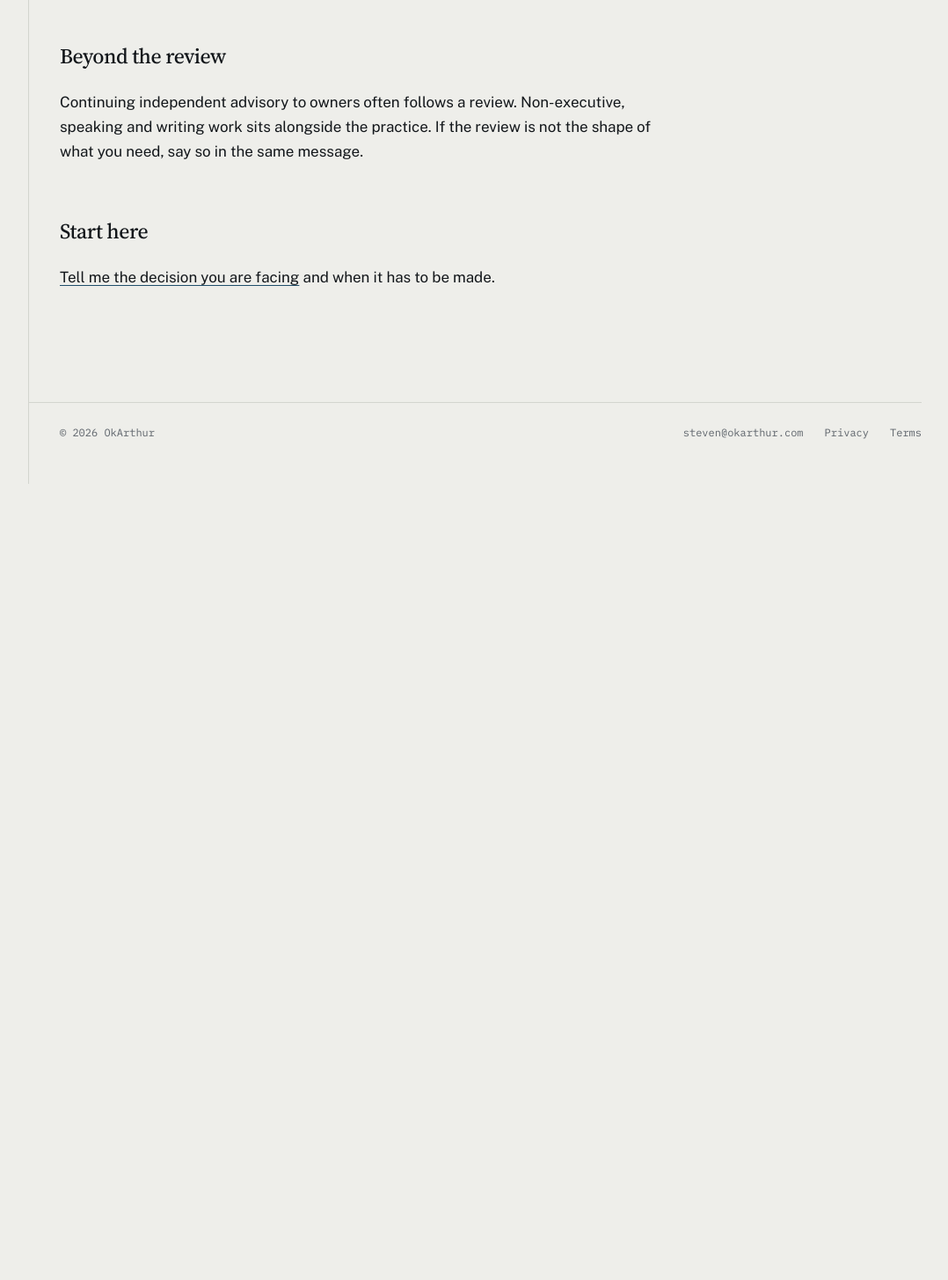
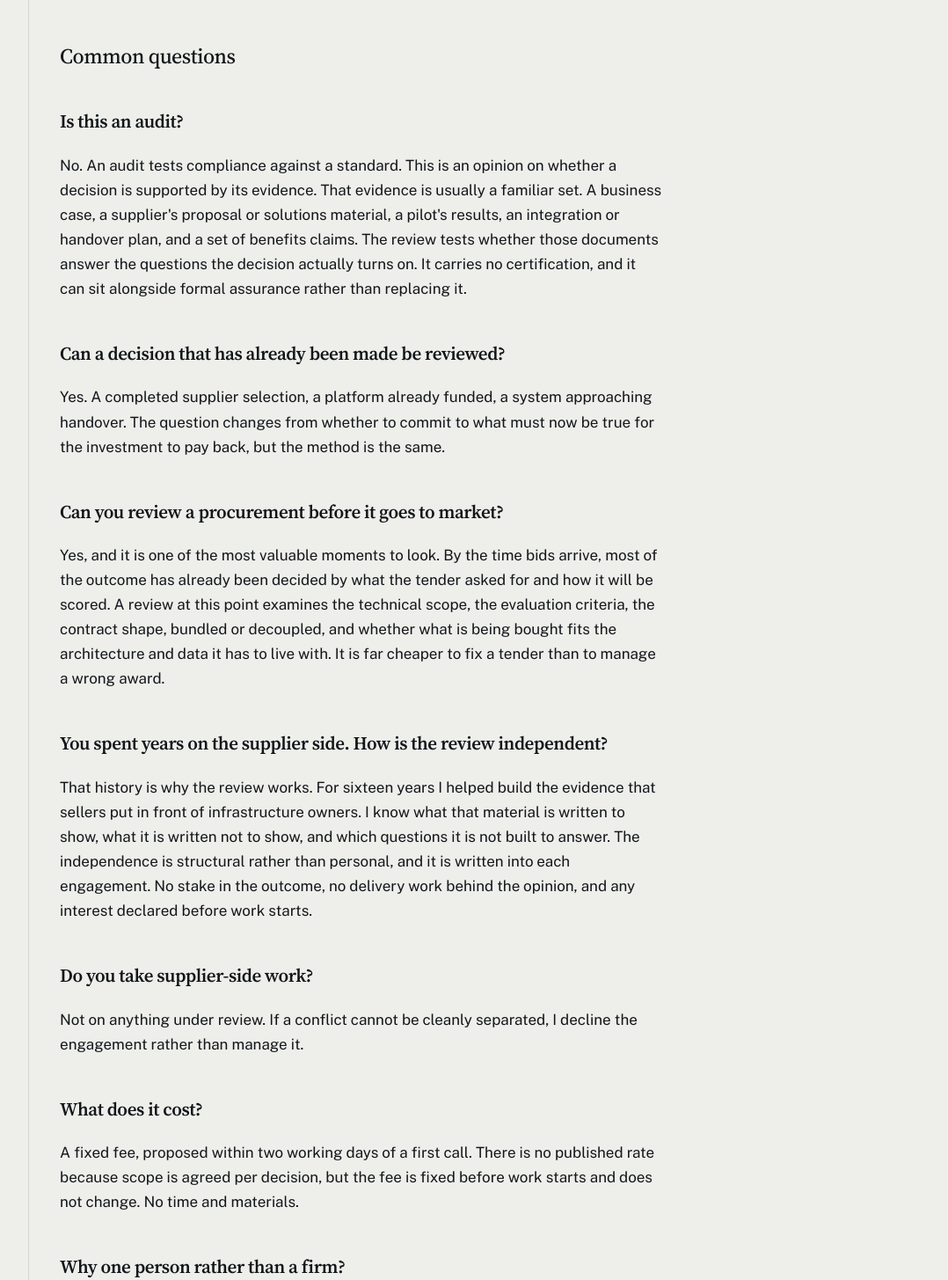
Before and after one commit to rasora-digital/okarthur-site, an Astro site in the folder site/: page /review in a window 1280 px wide. Shown: the part 2220-3675 px from the top of the page at 88% size, without its empty margins (176-1254 px from the left). Before the commit the page ends 2770 px from the top, so only its background shows below. Built offline with nearby package versions, Linux system fonts and the light colour scheme; Astro itself is replaced by a stand-in of ours.

Commit message:
Answer the seven questions the review keeps being asked
The review page explained the service but left the objections unanswered,
including the sharp one: sixteen years on the supplier side, so how is
this independent. Better to answer that on the page than leave a buyer to
infer it.

Marked up as an FAQPage. The section and the schema are both built from
one array in the frontmatter, so the answers Google reads and the answers
on the page cannot drift apart as the copy is edited.

```diff
--- a/site/src/pages/review/index.astro
+++ b/site/src/pages/review/index.astro
@@ -23,12 +23,55 @@ const service = {
 			'Infrastructure owners, developers and major capital programmes',
 	},
 };
+
+/* The section and the FAQPage node are both built from this, so the answers
+   Google reads and the answers on the page cannot drift apart. */
+const questions = [
+	{
+		q: 'Is this an audit?',
+		a: "No. An audit tests compliance against a standard. This is an opinion on whether a decision is supported by its evidence. That evidence is usually a familiar set. A business case, a supplier's proposal or solutions material, a pilot's results, an integration or handover plan, and a set of benefits claims. The review tests whether those documents answer the questions the decision actually turns on. It carries no certification, and it can sit alongside formal assurance rather than replacing it.",
+	},
+	{
+		q: 'Can a decision that has already been made be reviewed?',
+		a: 'Yes. A completed supplier selection, a platform already funded, a system approaching handover. The question changes from whether to commit to what must now be true for the investment to pay back, but the method is the same.',
+	},
+	{
+		q: 'Can you review a procurement before it goes to market?',
+		a: 'Yes, and it is one of the most valuable moments to look. By the time bids arrive, most of the outcome has already been decided by what the tender asked for and how it will be scored. A review at this point examines the technical scope, the evaluation criteria, the contract shape, bundled or decoupled, and whether what is being bought fits the architecture and data it has to live with. It is far cheaper to fix a tender than to manage a wrong award.',
+	},
+	{
+		q: 'You spent years on the supplier side. How is the review independent?',
+		a: 'That history is why the review works. For sixteen years I helped build the evidence that sellers put in front of infrastructure owners. I know what that material is written to show, what it is written not to show, and which questions it is not built to answer. The independence is structural rather than personal, and it is written into each engagement. No stake in the outcome, no delivery work behind the opinion, and any interest declared before work starts.',
+	},
+	{
+		q: 'Do you take supplier-side work?',
+		a: 'Not on anything under review. If a conflict cannot be cleanly separated, I decline the engagement rather than manage it.',
+	},
+	{
+		q: 'What does it cost?',
+		a: 'A fixed fee, proposed within two working days of a first call. There is no published rate because scope is agreed per decision, but the fee is fixed before work starts and does not change. No time and materials.',
+	},
+	{
+		q: 'Why one person rather than a firm?',
+		a: 'Because the opinion is the product. A firm reviewing a proposal is usually also positioned to sell what comes after it, the implementation, the programme office, the follow-on advisory. I have watched that arithmetic from the inside. Here there is no delivery team to sell on and no follow-on the review is priced to win. What you buy is the judgement, and the judgement has nothing riding on your answer.',
+	},
+];
+
+const faq = {
+	'@type': 'FAQPage',
+	'@id': 'https://okarthur.com/review/#faq',
+	mainEntity: questions.map(({ q, a }) => ({
+		'@type': 'Question',
+		name: q,
+		acceptedAnswer: { '@type': 'Answer', text: a },
+	})),
+};
 ---
 
 <Base
 	title="Independent review"
 	description="A second opinion on a digital or AI investment decision in infrastructure, before you commit. Fixed scope, fixed end date, one written opinion."
-	schema={[service]}
+	schema={[service, faq]}
 >
 	<div class="page-head">
 		<h1 class="page-title">Independent review</h1>
@@ -124,6 +167,16 @@ const service = {
 			work is examined, not redone.
 		</p>
 
+		<h2>Common questions</h2>
+		{
+			questions.map(({ q, a }) => (
+				<Fragment>
+					<h3>{q}</h3>
+					<p>{a}</p>
+				</Fragment>
+			))
+		}
+
 		<h2>Beyond the review</h2>
 		<p>
 			Continuing independent advisory to owners often follows a review.
```
